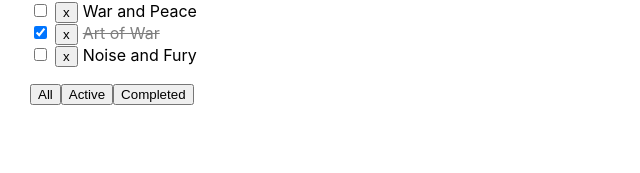
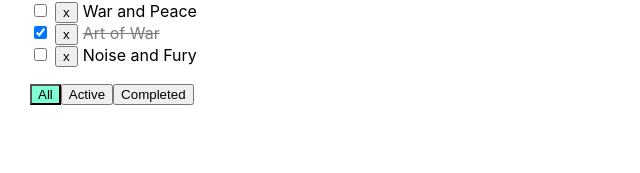
Before and after one commit to LetsGoMaan/newToDoList, a React (Create React App) app: page / in a window 1280 px wide. Shown: the part 127-300 px from the top of the page, without its empty margins (0-640 px from the left). Built offline with nearby package versions, Linux system fonts and the light colour scheme.

Commit message:
4. Active checkbox, protection against adding empty tasks, hint when trying to add an empty task, active filter highlighting.

```diff
--- a/src/App.tsx
+++ b/src/App.tsx
@@ -6,13 +6,13 @@ import {v1} from "uuid";
 export type FilterButtonType = "all" | "active" | "completed"
 
 function App() {
-    const [tasks, setTasks] = useState<Array<TaskType>> ([
+    let [tasks, setTasks] = useState<Array<TaskType>> ([
             {id: v1(), title: "War and Peace", isDone: false},
             {id: v1(), title: "Art of War", isDone: true},
             {id: v1(), title: "Noise and Fury", isDone: false},
 
         ])
-    const [filter, setFilter] = useState("all")
+    const [filter, setFilter] = useState<FilterButtonType>("all")
 
 
     const removeTask = (taskId: string) => {
@@ -25,6 +25,13 @@ function App() {
     const addTask = (newTaskTitle: string) => {
         const newTask = {id: v1(), title: newTaskTitle, isDone: false}
         setTasks([newTask, ...tasks])
+    }
+    const changeTaskStatus = (taskId: string, isDone: boolean) => {
+        const task = tasks.find(task => task.id === taskId)
+        if(task) {
+            task.isDone = isDone
+        }
+        setTasks([...tasks])
     }
 
     let filteredTasks = tasks
@@ -45,6 +52,8 @@ function App() {
                 removeTask={removeTask}
                 changeFilter = {changeFilter}
                 addTask={addTask}
+                changeTaskStatus={changeTaskStatus}
+                filter={filter}
             />
 
 
--- a/src/components/Todolist/Todolist.module.css
+++ b/src/components/Todolist/Todolist.module.css
@@ -15,3 +15,14 @@
 .taskDeleteButton {
     margin: 0 5px;
 }
+
+.error {
+    border: red 1px solid;
+}
+.errorMessage {
+    color: red;
+}
+
+.activeFilter {
+    background-color: aquamarine;
+}
--- a/src/components/Todolist/Todolist.tsx
+++ b/src/components/Todolist/Todolist.tsx
@@ -15,12 +15,16 @@ type TodolistPropsType = {
     removeTask: (taskId: string) => void
     changeFilter: (filter: FilterButtonType) => void
     addTask: (newTaskTitle: string) => void
+    changeTaskStatus: (taskId: string, isDone: boolean) => void
+    filter: FilterButtonType
 }
 
 export const Todolist = (props: TodolistPropsType) => {
     let [newTaskTitle, setNewTaskTitle] = useState("")
+    const [error, setError] = useState('')
 
     const onChangeHandler = (e: ChangeEvent<HTMLInputElement>) => {
+        setError('')
         setNewTaskTitle(e.currentTarget.value)
     }
     const onKeyDownHandler = (e: KeyboardEvent<HTMLInputElement>) => {
@@ -28,6 +32,15 @@ export const Todolist = (props: TodolistPropsType) => {
             props.addTask(newTaskTitle)
             setNewTaskTitle("")
         }
+    }
+    const addTaskHandler = () => {
+        if(newTaskTitle.trim() !== '') {
+            props.addTask(newTaskTitle.trim())
+            setNewTaskTitle("")
+        } else {
+            setError('Title is required')
+        }
+
     }
     const onAllClickHandler = () => {
         props.changeFilter("all")
@@ -46,20 +59,22 @@ export const Todolist = (props: TodolistPropsType) => {
                 <div>
                     <input value={newTaskTitle}
                            onChange={onChangeHandler}
-                           onKeyDown={onKeyDownHandler}/>
-                    <button onClick={() => {
-                        props.addTask(newTaskTitle)
-                        setNewTaskTitle("")
-                    }}>+
-                    </button>
+                           onKeyDown={onKeyDownHandler}
+                           className={error ? styles.error : ''}
+                    />
+                    <button onClick={addTaskHandler}>+</button>
+                    <div className={styles.errorMessage}>{error}</div>
                 </div>
                 <ul className={styles.tasksList}>
                     {props.tasks.map((task) => {
                             const onRemoveTaskHandler = () => {
                                 props.removeTask(task.id)
                             }
+                            const onChangeTaskStatusHandler = (e: ChangeEvent<HTMLInputElement>) => {
+                                props.changeTaskStatus(task.id, e.currentTarget.checked)
+                            }
                         return (
-                            <li key={task.id} className={styles.tasks}><input type="checkbox" checked={task.isDone}/>
+                            <li key={task.id} className={styles.tasks}><input onChange={onChangeTaskStatusHandler} type="checkbox" checked={task.isDone}/>
                                 <button onClick={onRemoveTaskHandler} className={styles.taskDeleteButton}>x
                                 </button>
                                 <span className={task.isDone ? styles.finishedTask : ""}>{task.title}</span>
@@ -69,9 +84,9 @@ export const Todolist = (props: TodolistPropsType) => {
 
                 </ul>
                 <div>
-                    <button onClick={onAllClickHandler}>All</button>
-                    <button onClick={onActiveClickHandler}>Active</button>
-                    <button onClick={onCompletedClickHandler}>Completed</button>
+                    <button className={props.filter === "all" ? styles.activeFilter: ''} onClick={onAllClickHandler}>All</button>
+                    <button className={props.filter === "active" ? styles.activeFilter: ''} onClick={onActiveClickHandler}>Active</button>
+                    <button className={props.filter === "completed" ? styles.activeFilter: ''} onClick={onCompletedClickHandler}>Completed</button>
                 </div>
             </div>
 
```
Also changed, not shown: 1 other file (tests, documents, lock files or other folders).
